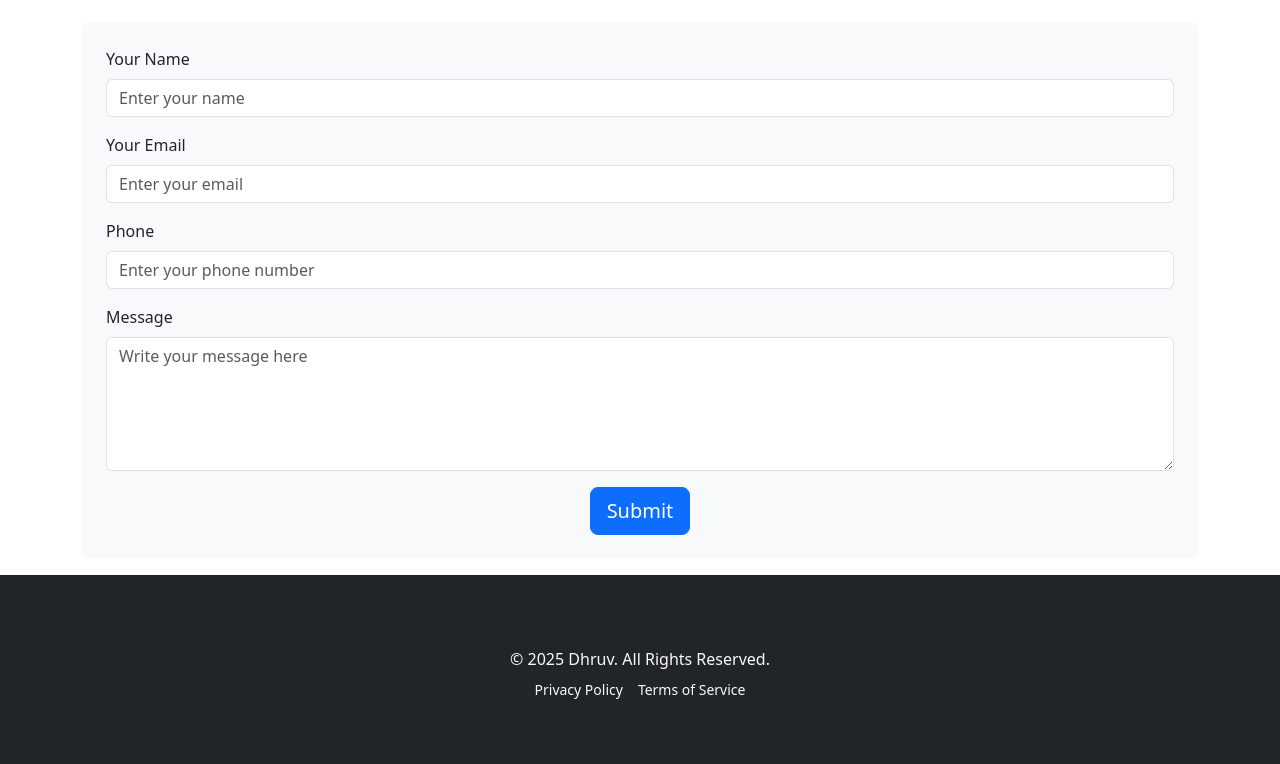
After one commit to dhruv8433/python-tutioral, a Django app: template DJango/portfolio/templates/contact.html in a window 1280 px wide. The commit adds this page. Shown: the part 475-1239 px from the top of the page. Run offline with Django 5.2, Linux system fonts and the light colour scheme; the template is opened without the code that fills it, so the values that code supplies are empty.

Commit message:
create new project resort templates

```diff
--- a/DJango/portfolio/templates/base.html
+++ b/DJango/portfolio/templates/base.html
@@ -5,6 +5,7 @@
     <link href="https://cdn.jsdelivr.net/npm/bootstrap@5.3.3/dist/css/bootstrap.min.css" rel="stylesheet" integrity="sha384-QWTKZyjpPEjISv5WaRU9OFeRpok6YctnYmDr5pNlyT2bRjXh0JMhjY6hW+ALEwIH" crossorigin="anonymous">
   </head>
 
+  {% block extra_css %}{% endblock %}
 
   <body>
     {% comment %} navigation {% endcomment %}
--- /dev/null
+++ b/DJango/portfolio/templates/contact.html
@@ -0,0 +1,105 @@
+{% extends 'base.html' %}
+
+{% block content %}
+<div class="container mt-5">
+  <h2 class="text-center mb-4">Contact Us</h2>
+
+  <div class="row align-items-stretch">
+    <!-- Contact Info -->
+    <div class="col-md-6 mb-4 ">
+      <div class="d-flex flex-column justify-content-center h-100 p-4 rounded bg-light ">
+        <h4 class="mb-4 text-primary">Contact Information</h4>
+        <ul class="list-unstyled">
+          <li class="mb-3 d-flex align-items-center">
+            <i class="fas fa-envelope text-primary me-2"></i>
+            <strong>Email:</strong>
+            <a href="mailto:info@dhruv.com" class="ms-2 text-decoration-none text-dark">info@dhruv.com</a>
+          </li>
+          <li class="mb-3 d-flex align-items-center">
+            <i class="fas fa-phone-alt text-primary me-2"></i>
+            <strong>Phone:</strong>
+            <a href="tel:+1234567890" class="ms-2 text-decoration-none text-dark">+1 234 567 890</a>
+          </li>
+          <li class="d-flex align-items-center">
+            <i class="fas fa-map-marker-alt text-primary me-2"></i>
+            <strong>Address:</strong>
+            <span class="ms-2">1234 Street Name, City, State, ZIP</span>
+          </li>
+        </ul>
+      </div>
+    </div>
+
+    <!-- Map -->
+    <div class="col-md-6 mb-4">
+      <div class="ratio ratio-16x9 h-100 rounded">
+        <iframe
+          src="https://www.google.com/maps/embed?pb=!1m18!1m12!1m3!1d3151.8354345098495!2d144.9559281153186!3d-37.81720997975153!2m3!1f0!2f0!3f0!3m2!1i1024!2i768!4f13.1!3m3!1m2!1s0x6ad642af0f11fd81%3A0xf5778f9b1f9f89f!2sVictoria%20State%20Library!5e0!3m2!1sen!2sus!4v1683626348257!5m2!1sen!2sus"
+          style="border: 0"
+          allowfullscreen=""
+          loading="lazy"
+        ></iframe>
+      </div>
+    </div>
+  </div>
+
+  <!-- Form -->
+  <div class="row">
+    <div class="col-lg-12 mx-auto">
+      <form method="POST" action="{% url 'submit_inquiry' %}" class="p-4 rounded bg-light">
+        {% csrf_token %}
+        <div class="mb-3">
+          <label for="name" class="form-label">Your Name</label>
+          <input
+            type="text"
+            name="name"
+            id="name"
+            class="form-control"
+            placeholder="Enter your name"
+            required
+          />
+        </div>
+
+        <div class="mb-3">
+          <label for="email" class="form-label">Your Email</label>
+          <input
+            type="email"
+            name="email"
+            id="email"
+            class="form-control"
+            placeholder="Enter your email"
+            required
+          />
+        </div>
+
+        <div class="mb-3">
+          <label for="phone" class="form-label">Phone</label>
+          <input
+            type="text"
+            name="phone"
+            id="phone"
+            class="form-control"
+            placeholder="Enter your phone number"
+            required
+          />
+        </div>
+
+        <div class="mb-3">
+          <label for="message" class="form-label">Message</label>
+          <textarea
+            name="message"
+            id="message"
+            class="form-control"
+            rows="5"
+            placeholder="Write your message here"
+            required
+          ></textarea>
+        </div>
+
+        <div class="text-center">
+          <button type="submit" class="btn btn-primary btn-lg">Submit</button>
+        </div>
+      </form>
+    </div>
+  </div>
+</div>
+{% endblock %}
--- a/DJango/portfolio/templates/index.html
+++ b/DJango/portfolio/templates/index.html
@@ -7,7 +7,7 @@
     <!-- Hero Section -->
     <div class="text-center my-5">
         <h1 class="display-4 fw-bold">Welcome to My Portfolio</h1>
-        <p class="lead text-muted">Explore a collection of my projects, skills, and achievements.</p>
+        <p class="text-muted">Explore a collection of my projects, skills, and achievements.</p>
         <a href="/projects" class="btn btn-primary btn-lg px-4 me-2">View Projects</a>
         <a href="/contact" class="btn btn-outline-secondary btn-lg px-4">Contact Me</a>
     </div>
--- a/DJango/portfolio/templates/navbar.html
+++ b/DJango/portfolio/templates/navbar.html
@@ -1,7 +1,7 @@
 <nav class="navbar navbar-expand-lg navbar-light bg-white shadow-lg">
   <div class="container">
     <!-- Logo -->
-    <a class="navbar-brand fw-bold text-gray-800" href="#">
+    <a class="navbar-brand fw-bold text-gray-800" href="/">
       Dhruv
     </a>
 
@@ -22,19 +22,19 @@
     <div class="collapse navbar-collapse" id="navbarNav">
       <ul class="navbar-nav ms-auto">
         <li class="nav-item">
-          <a class="nav-link text-gray-800" href="#">Home</a>
+          <a class="nav-link text-gray-800" href="/" >Home</a>
         </li>
         <li class="nav-item">
-          <a class="nav-link text-gray-800" href="#">About</a>
+          <a class="nav-link text-gray-800" href="/about">About</a>
         </li>
         <li class="nav-item">
-          <a class="nav-link text-gray-800" href="#">Projects</a>
+          <a class="nav-link text-gray-800" href="{% url 'projects' %}">Projects</a>
         </li>
         <li class="nav-item">
-          <a class="nav-link text-gray-800" href="#">Blog</a>
+          <a class="nav-link text-gray-800" href="{{ blog }}">Blog</a>
         </li>
         <li class="nav-item">
-          <a class="nav-link text-gray-800" href="#">Contact</a>
+          <a class="nav-link text-gray-800" href="{% url 'submit_inquiry' %}">Contact</a>
         </li>
       </ul>
     </div>
```
Also changed, not shown: DJango/portfolio/templates/about.html (added, +121 -0 lines), DJango/portfolio/templates/projects.html (added, +30 -0 lines), DJango/portfolio/templates/resort-details.html (added, +61 -0 lines), DJango/portfolio/templates/resort-meals.html (added, +29 -0 lines).
